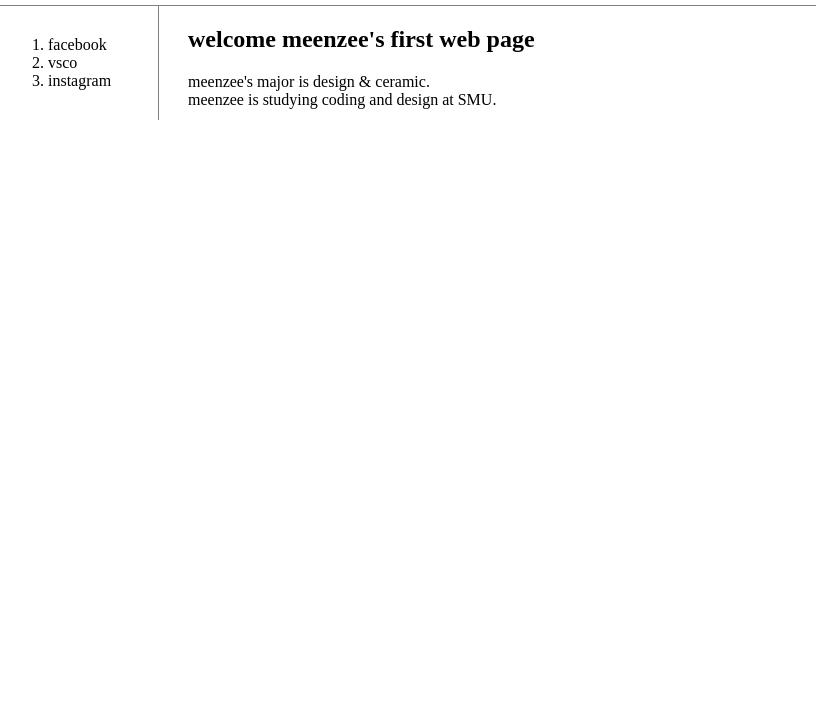
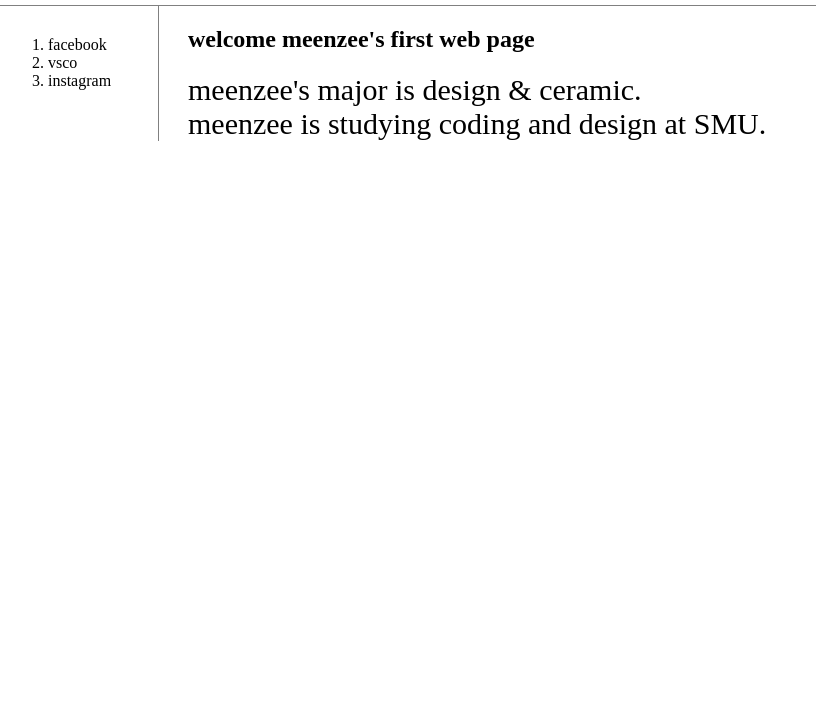
Before and after one commit to meeeeeeng/web1, a plain HTML site: page index.html in a window 1280 px wide. Shown: the part 87-800 px from the top of the page, without its empty margins (2-818 px from the left). Drawn offline with Linux system fonts and the light colour scheme; a script that the page names is missing.

Commit message:
Update style.css

```diff
--- a/style.css
+++ b/style.css
@@ -28,3 +28,4 @@ h1{font-size: 45px;
   #grid #link {
     padding-left: 40px
   }
+#script{font-size: 30px; }
```
